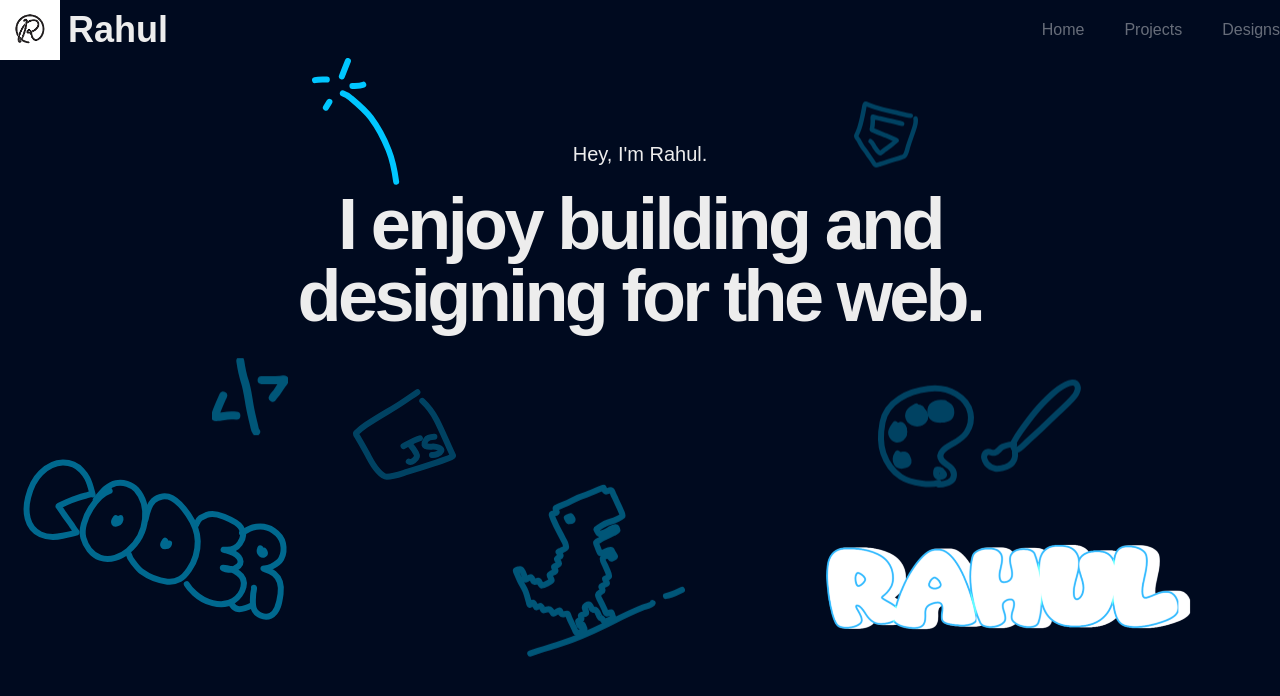
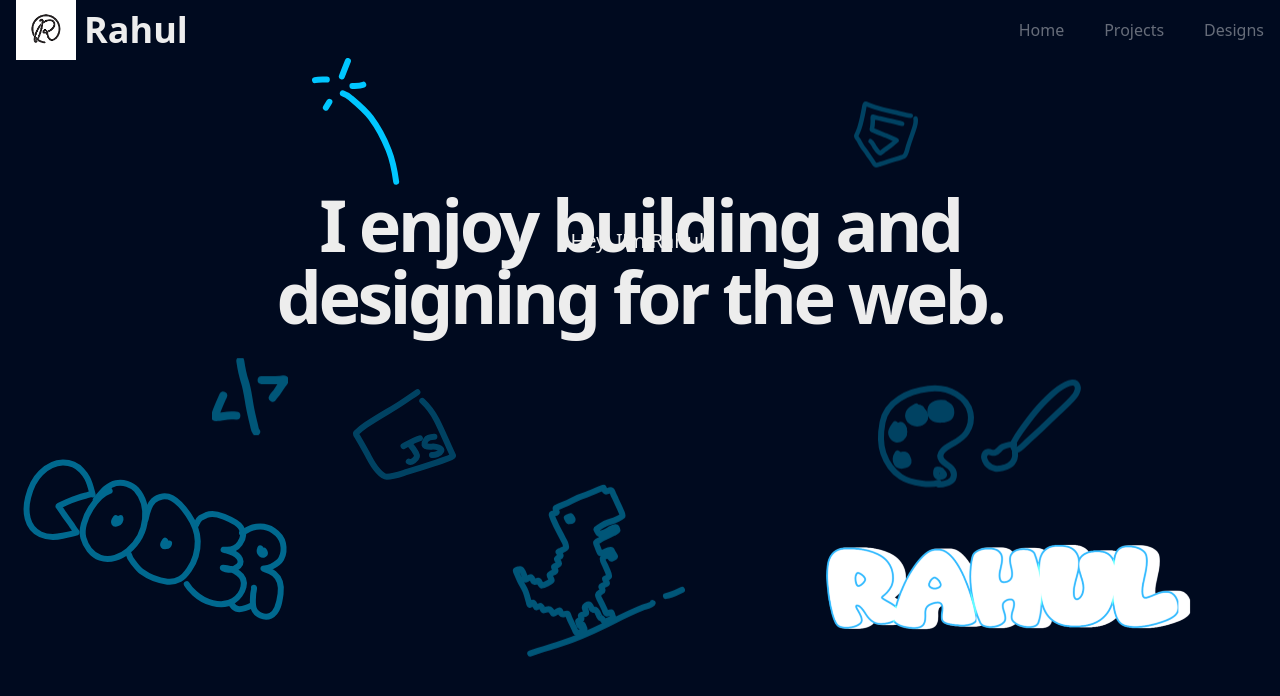
Before and after one commit to RahulPaul12/next-portfolio, a Next.js app: page / in a window 1280 px wide. Shown: the top 696 px of the page. Built offline with nearby package versions, Linux system fonts and the light colour scheme.

Commit message:
add gsap to text

```diff
--- a/app/page.js
+++ b/app/page.js
@@ -1,18 +1,35 @@
-import Image from "next/image";
+"use client"
+import gsap from 'gsap';
+import { Draggable } from 'gsap/Draggable';
+import { useEffect, useRef } from 'react';
+gsap.registerPlugin(Draggable);
+
 export default function Home() {
+  const draggableRef = useRef(null);
+
+  useEffect(() => {
+    if (draggableRef.current) {
+      Draggable.create(draggableRef.current, {
+        type: 'x,y',
+        edgeResistance: 0.65,
+        bounds: window,
+        inertia: true,
+      });
+    }
+  }, []);
+
   return (
     <>
-      <div
-        className="relative heroElem w-full pt-20 pb-40 m-auto flex justify-center text-center flex-col items-center z-1"
-        style={{ maxWidth: "1200px" }}
+      <div className="container relative heroElem w-full pt-20 pb-40 m-auto flex justify-center text-center flex-col items-center z-1"
       >
-        <p className="text-xl mb-5">Hey, I'm Rahul.</p>
+        <p ref={draggableRef} className="text-xl mb-5">Hey, I'm Rahul.</p>
         <h1 className="heroTitle inline-block max-w-2xl lg:max-w-4xl  w-auto relative text-5xl md:text-6xl lg:text-7xl tracking-tighter mb-10 font-bold heroShinyBg">
           I enjoy <span className="heroShiny1 text-fun-pink">building</span> and{" "}
           <span className="heroShiny2 text-fun-pink">designing</span> for the
           web.
           <img
-            className="sqD squiggle-hero-html w-16 top-[-90px] right-[5%] sm:top-[-90px] sm:right-[170px]"
+            className="
+             sqD squiggle-hero-html w-16 top-[-90px] right-[5%] sm:top-[-90px] sm:right-[170px]"
             style={{ animationDelay: "0.1s" }}
             src="/images/doodles/hero/html.svg"
           />
--- a/app/styles/globals.css
+++ b/app/styles/globals.css
@@ -3,26 +3,17 @@
 @theme {
   --font-sans: var(--font-geist-sans);
   --font-mono: var(--font-geist-mono);
+  --background: #000a1f;
+  --foreground: #ededed;
 }
-
-:root {
-  --background: #ffffff;
-  --foreground: #171717;
-}
-
-@media (prefers-color-scheme: dark) {
-  :root {
-    --background: #000a1f;
-    --foreground: #ededed;
+@layer base{
+  body {
+    color: var(--foreground);
+    background: var(--background);
+    font-family: var(--font-mono);
   }
 }
 
-body {
-  color: #ededed;
-  background: #000a1f;
-  font-family: Arial, Helvetica, sans-serif;
-
-}
 .heroElem {
   animation: scaleDownIn 1.5s cubic-bezier(0.87, 0, 0.13, 1);
 }
@@ -30,39 +21,9 @@ body {
 .heroElem .sqD:not(.squiggle-hero-pop1) {
   animation: float 2s infinite ease-in-out;
 }
-.heroTitle .sqD {
-  @apply scale-[0.8] lg:scale-100;
+.heroTitle .sqD {@apply scale-[0.8] lg:scale-100;
 }
-.sqD {
-  @apply absolute z-[-10];
-}
-body::-webkit-scrollbar {
-  width: 8px;
-  background: transparent;
-}
-
-body::-webkit-scrollbar-track {
-  background: blue;
-  display: none;
-}
-
-body::-webkit-scrollbar-thumb {
-  background-color: #fff2;
-  backdrop-filter: blur(5px);
-  border-radius: 10px;
-}
-
-.landingSectionTitle::before {
-  content: "";
-  position: absolute;
-  left: 105%;
-  right: 0px;
-  top: 50%;
-  transform: translateY(-50%);
-  height: 4px;
-  width: 100vw;
-  @apply bg-pink-500;
-}
+.sqD {@apply absolute ;}
 
 
 @keyframes scaleDownIn {
@@ -87,3 +48,10 @@ body::-webkit-scrollbar-thumb {
     transform: translateY(0px);
   }
 }
+
+@utility container {
+  width: 100%;
+  max-width: 82rem;
+  margin-inline: auto;
+  padding-inline: 1rem;
+}
--- a/layouts/HeaderLayout.js
+++ b/layouts/HeaderLayout.js
@@ -4,7 +4,7 @@ import routes from '@/public/data/routs.json'
 export default function HeaderLayout (){
 
     return (
-        <nav className="flex items-center justify-between">
+        <nav className="container flex items-center justify-between">
       <li className="list-none font-bold text-lg cursor-pointer">
         <Link href="/">
           <span className="font-black text-4xl flex items-center">
--- a/package.json
+++ b/package.json
@@ -9,6 +9,7 @@
     "lint": "next lint"
   },
   "dependencies": {
+    "gsap": "^3.12.7",
     "next": "15.2.0",
     "react": "^19.0.0",
     "react-dom": "^19.0.0",
```
Also changed, not shown: 1 other file (tests, documents, lock files or other folders).
